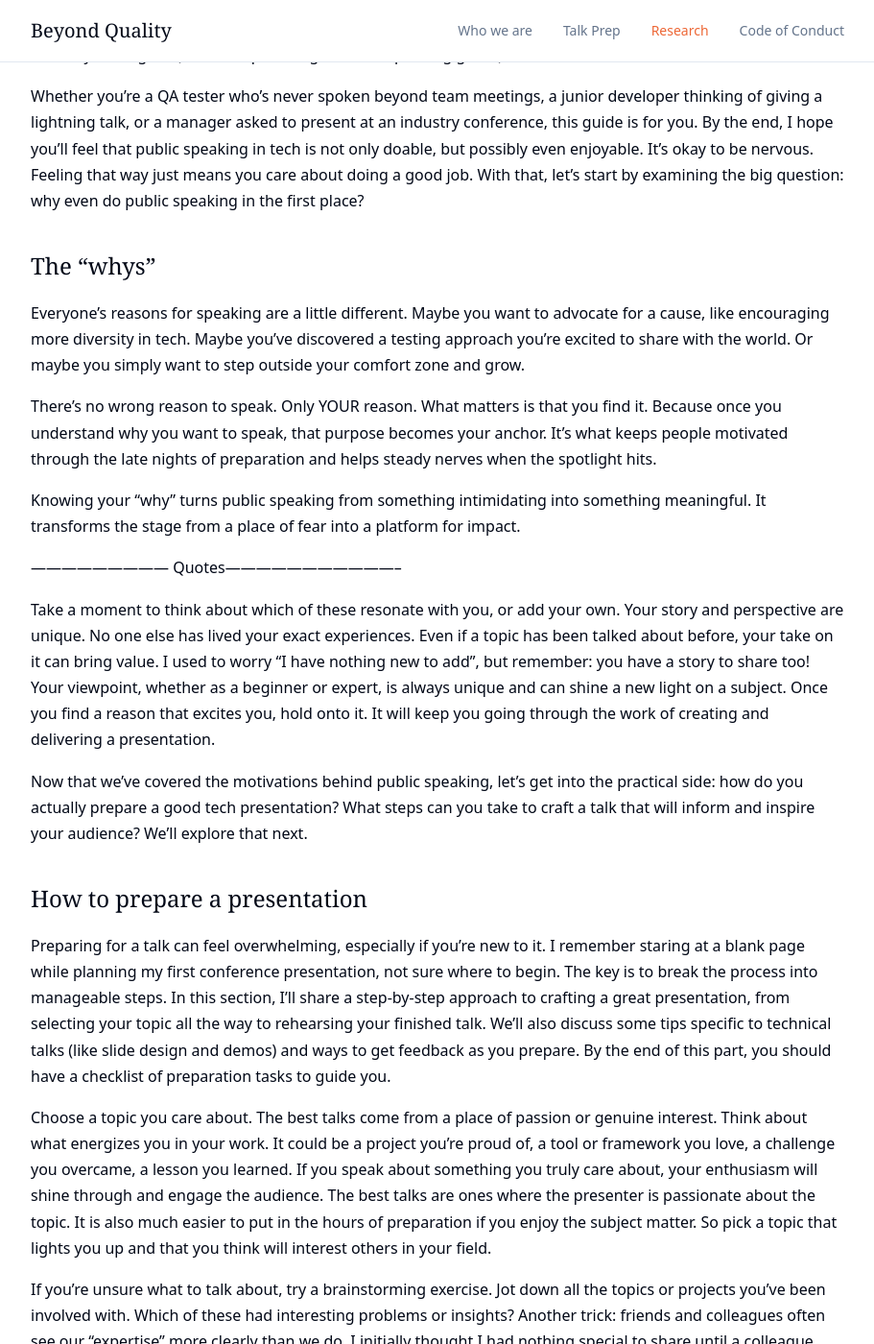
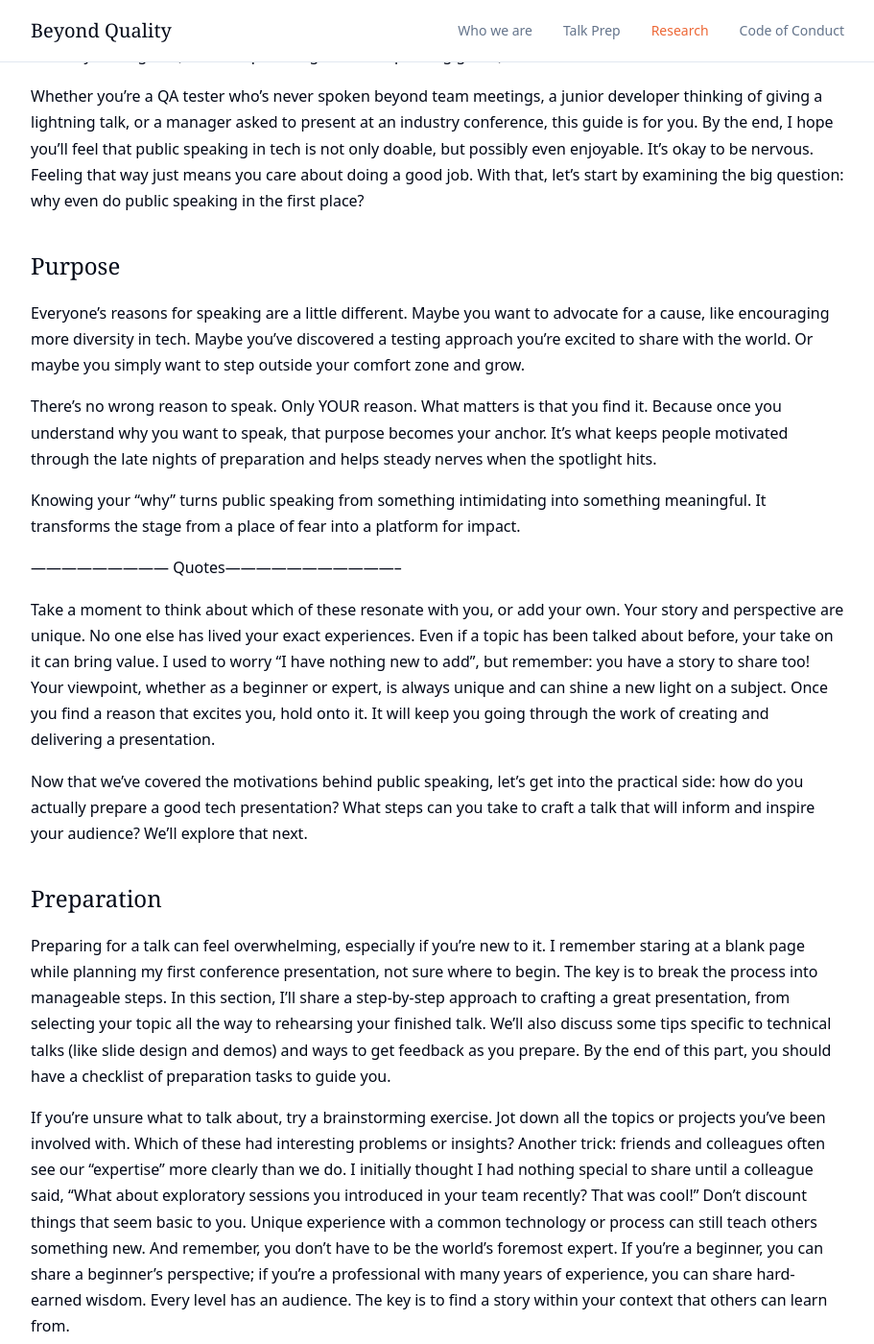
Before and after one commit to BeyondQuality/beyondquality, a Jekyll site: the page built from research/public_speaking.md, in a window 1280 px wide and 1400 px high, scrolled down 811 px. Shown: the whole window at 96% size, without its empty margins (184-1095 px from the left). Built offline with Jekyll 4.4.1, drawn with Linux system fonts in a browser that asks for light colours; our own code applies the rules of GitHub Pages for plain Markdown files; some of the changed text lies outside the part shown.

Commit message:
Update public_speaking.md

```diff
--- a/research/public_speaking.md
+++ b/research/public_speaking.md
@@ -14,7 +14,7 @@ This guide is organized into three parts. In Part 1, we’ll explore the "Why’
 
 Whether you’re a QA tester who’s never spoken beyond team meetings, a junior developer thinking of giving a lightning talk, or a manager asked to present at an industry conference, this guide is for you. By the end, I hope you’ll feel that public speaking in tech is not only doable, but possibly even enjoyable. It’s okay to be nervous. Feeling that way just means you care about doing a good job. With that, let’s start by examining the big question: why even do public speaking in the first place?
 
-## The "whys"
+## Purpose
 
 Everyone’s reasons for speaking are a little different. Maybe you want to advocate for a cause, like encouraging more diversity in tech. Maybe you’ve discovered a testing approach you’re excited to share with the world. Or maybe you simply want to step outside your comfort zone and grow.
 
@@ -33,11 +33,11 @@ Now that we’ve covered the motivations behind public speaking, let’s get int
 
 
 
-## How to prepare a presentation
+## Preparation
 
 Preparing for a talk can feel overwhelming, especially if you’re new to it. I remember staring at a blank page while planning my first conference presentation, not sure where to begin. The key is to break the process into manageable steps. In this section, I’ll share a step-by-step approach to crafting a great presentation, from selecting your topic all the way to rehearsing your finished talk. We’ll also discuss some tips specific to technical talks (like slide design and demos) and ways to get feedback as you prepare. By the end of this part, you should have a checklist of preparation tasks to guide you.
 
-Choose a topic you care about. The best talks come from a place of passion or genuine interest. Think about what energizes you in your work. It could be a project you’re proud of, a tool or framework you love, a challenge you overcame, a lesson you learned. If you speak about something you truly care about, your enthusiasm will shine through and engage the audience. The best talks are ones where the presenter is passionate about the topic. It is also much easier to put in the hours of preparation if you enjoy the subject matter. So pick a topic that lights you up and that you think will interest others in your field.
+
 
 If you’re unsure what to talk about, try a brainstorming exercise. Jot down all the topics or projects you’ve been involved with. Which of these had interesting problems or insights? Another trick: friends and colleagues often see our “expertise” more clearly than we do. I initially thought I had nothing special to share until a colleague said, “What about exploratory sessions you introduced in your team recently? That was cool!” Don’t discount things that seem basic to you. Unique experience with a common technology or process can still teach others something new. And remember, you don’t have to be the world’s foremost expert. If you’re a beginner, you can share a beginner’s perspective; if you’re a professional with many years of experience, you can share hard-earned wisdom. Every level has an audience. The key is to find a story within your context that others can learn from.
 
@@ -70,7 +70,7 @@ With preparation done, you’ve already won half the battle. At this point, you
 
 
 
-## How to deliver a good presentation
+## Presentation
 
 The big day has arrived. You’ve prepared a solid presentation and practiced it well. Now comes the part that most first-time speakers find the scariest: actually delivering the talk in front of a live audience. In this section, we’ll cover techniques to help doing presentation with confidence and clarity. This includes managing stage fright, engaging with your audience during the talk, handling any hiccups that arise, and navigating the Q&A session if there is one. Even the best-prepared talk can fall flat if delivered poorly, so it’s worth focusing on these delivery skills. The good news is, you don’t need to be an entertainer, a clown or have a golden voice. Being clear, authentic, empathetic to audience’s needs goes a long way.
 
@@ -150,6 +150,8 @@ https://nicolalindgren.com/speaking-at-a-conference-a-practical-guide-for-first-
 
 https://nicolalindgren.com/11-public-speaking-tips-that-you-might-not-know/
 
+https://www.linkedin.com/posts/vincent-angelo-coach_how-do-i-give-a-30-min-talk-without-being-activity-7358861173716373505-MqC6?utm_source=share&utm_medium=member_desktop&rcm=ACoAAAvKlJsB5kZwp8Hfbol__wiSPTcfXZgUgNA
+
 
 ### Books
 
@@ -168,3 +170,5 @@ https://www.youtube.com/watch?v=1sOgYNgq88E
 https://www.youtube.com/watch?v=Unzc731iCUY
 
 https://www.ted.com/playlists/324/the_official_ted_talk_guide_pl
+
+https://www.linkedin.com/learning/shane-snow-on-storytelling/become-a-powerful-storyteller
```
